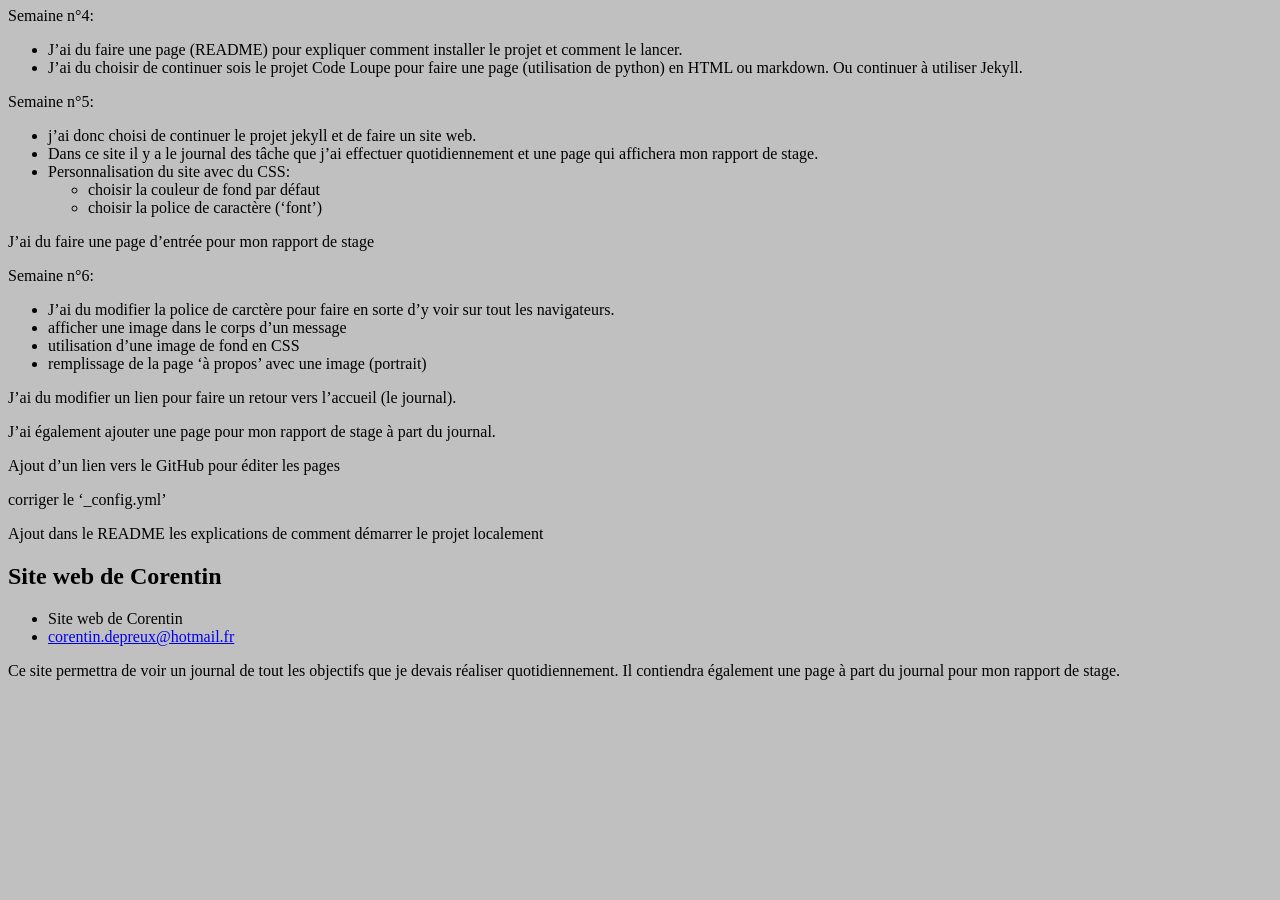
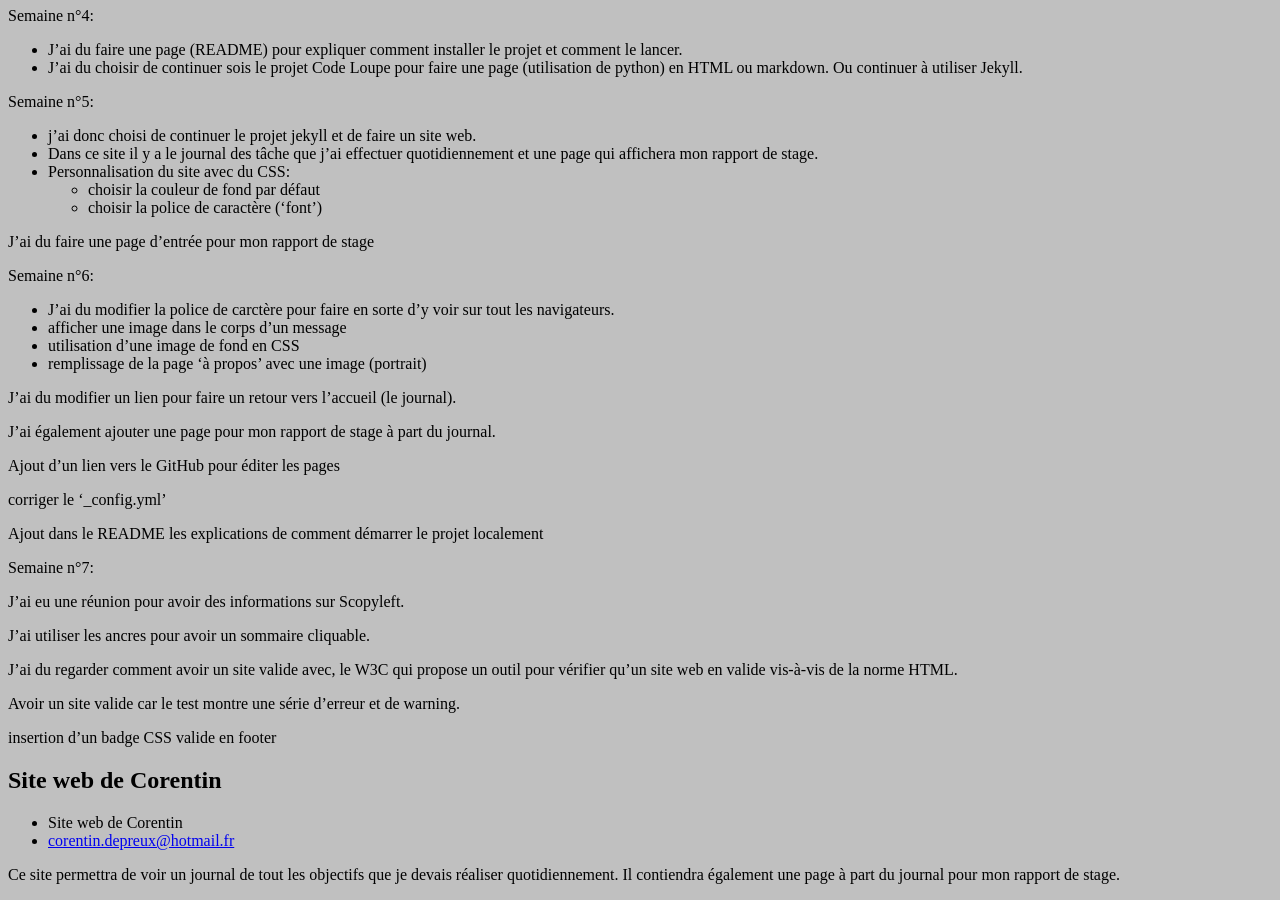
Before and after one commit to Corentin69008/Corentin69008.github.io, a Jekyll site: the page built from Rappport de stage.md, in a window 1280 px wide and 900 px high, scrolled down 1455 px. Built offline with Jekyll 4.4.1, drawn with Linux system fonts in a browser that asks for light colours; before the commit the page ends 2151 px from its top, so only the background shows below that.

Commit message:
modif du rapport stage

```diff
--- a/Rappport de stage.md
+++ b/Rappport de stage.md
@@ -116,3 +116,16 @@ Ajout d'un lien vers le GitHub pour éditer les pages
 corriger le '_config.yml'
 
 Ajout dans le README les explications de comment démarrer le projet localement
+
+Semaine n°7:
+
+J'ai eu une réunion pour avoir des informations sur Scopyleft.
+
+J'ai utiliser les ancres pour avoir un sommaire cliquable.
+
+J'ai du regarder comment avoir un site valide avec,
+le W3C qui propose un outil pour vérifier qu'un site web en valide vis-à-vis de la norme HTML.
+
+Avoir un site valide car le test montre une série d'erreur et de warning.
+
+insertion d'un badge CSS valide en footer
```
